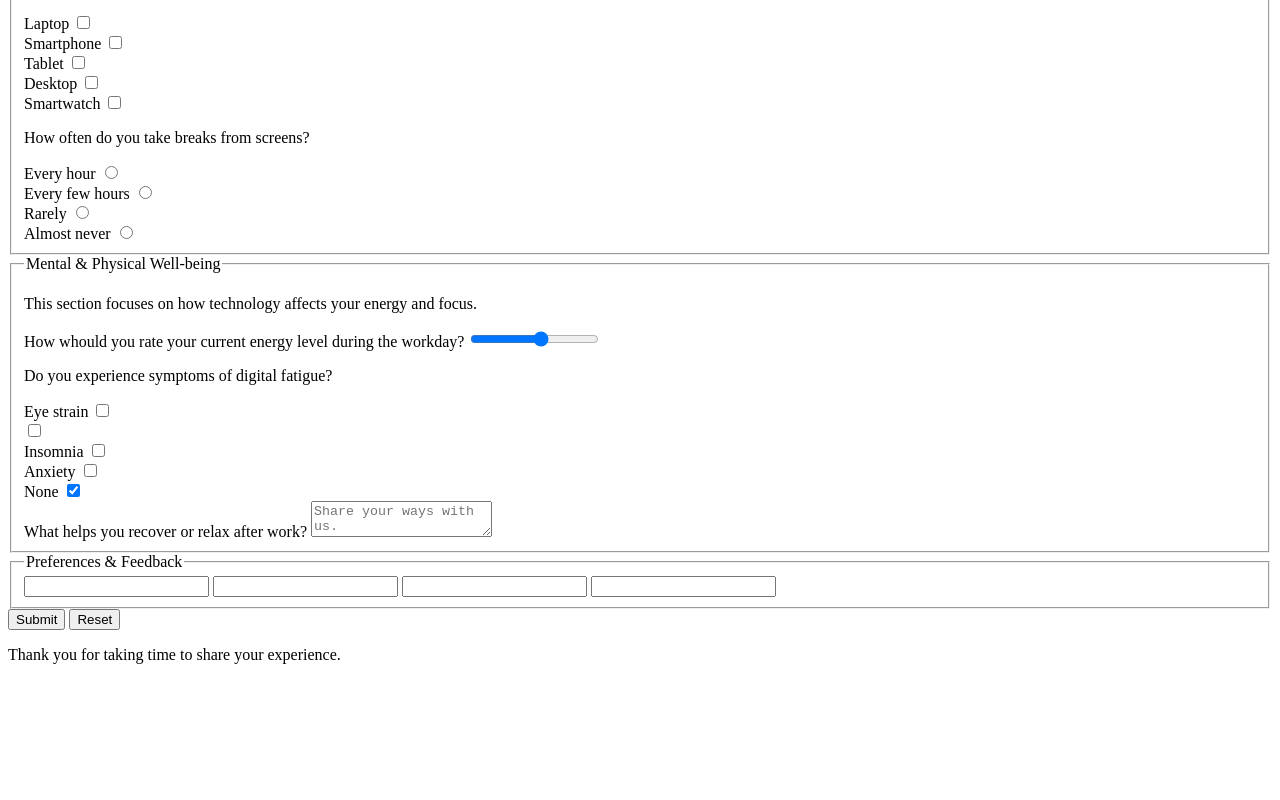
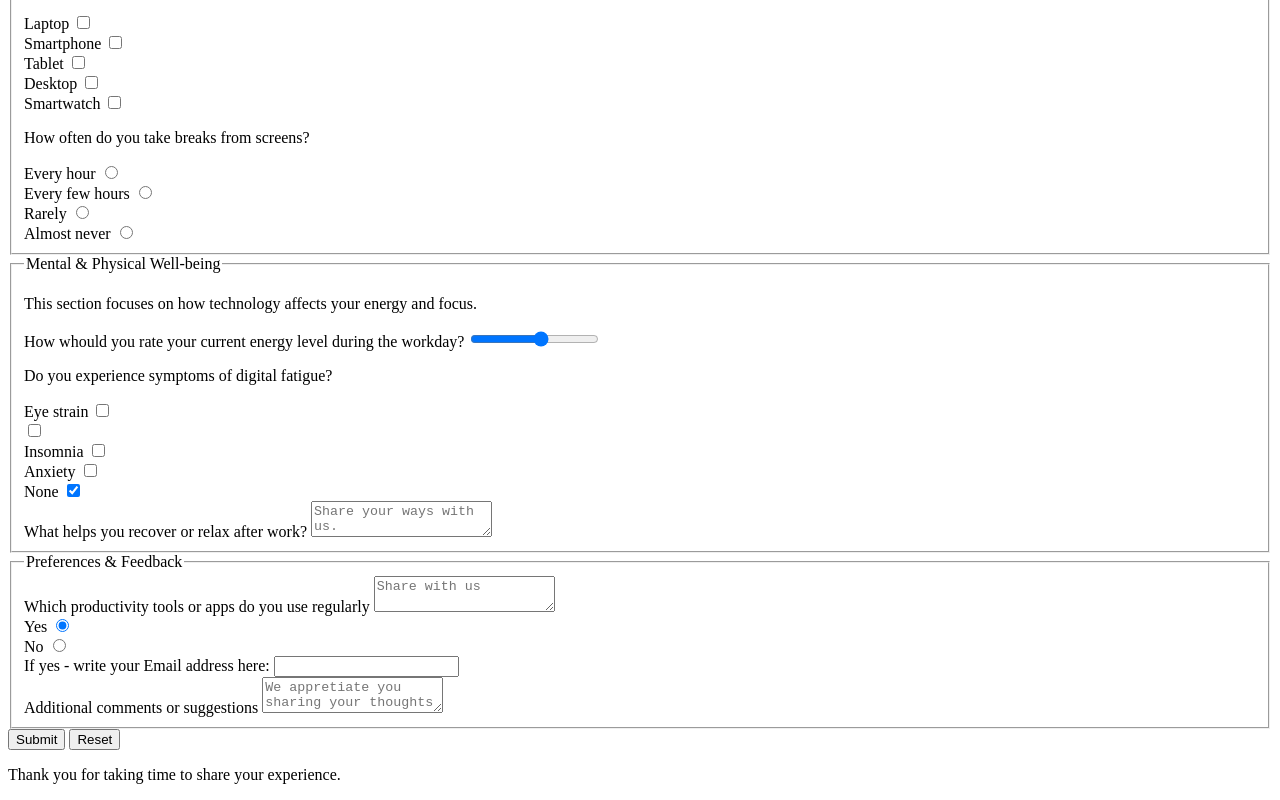
Before and after one commit to mafSida/survey-form-practice, a plain HTML site: page index.html in a window 1280 px wide. Shown: the part 554-1354 px from the top of the page. Before the commit the page ends 1234 px from the top, so only its background shows below. Drawn offline with Linux system fonts and the light colour scheme.

Commit message:
feat: complete preferences section markup and content

```diff
--- a/index.html
+++ b/index.html
@@ -214,18 +214,46 @@
           ></textarea>
         </div>
       </fieldset>
+
+      <!-- PREFERENCES SECTION -->
       <fieldset>
-        <!-- PREFERENCES SECTION -->
         <legend class="preferences-feedback">Preferences & Feedback</legend>
-        <label for=""></label>
-        <input id="" type="" />
-        <label for=""></label>
-        <input id="" type="" />
-        <label for=""></label>
-        <input id="" type="" />
-        <label for=""></label>
-        <input id="" type="" />
+
+        <div class="form-group">
+          <label for="productivity-tools"
+            >Which productivity tools or apps do you use regularly</label
+          >
+          <textarea
+            id="productivity-tools"
+            name="productivity-tools"
+            placeholder="Share with us"
+          ></textarea>
+        </div>
+
+        <div class="form-group">
+          <label for="yes">Yes</label>
+          <input id="yes" name="summary" type="radio" value="yes" checked />
+        </div>
+        <div class="form-group">
+          <label for="no">No</label>
+          <input id="no" name="summary" type="radio" value="no" />
+        </div>
+
+        <div class="form-group">
+          <label for="email">If yes - write your Email address here:</label>
+          <input id="email" name="email" type="email" />
+        </div>
+
+        <div class="form-group">
+          <label for="suggestions">Additional comments or suggestions</label>
+          <textarea
+            id="suggestions"
+            name="suggestions"
+            placeholder="We appretiate you sharing your thoughts"
+          ></textarea>
+        </div>
       </fieldset>
+
       <button type="submit" class="submit-btn">Submit</button>
       <button type="reset" class="reset-btn">Reset</button>
     </form>
```
